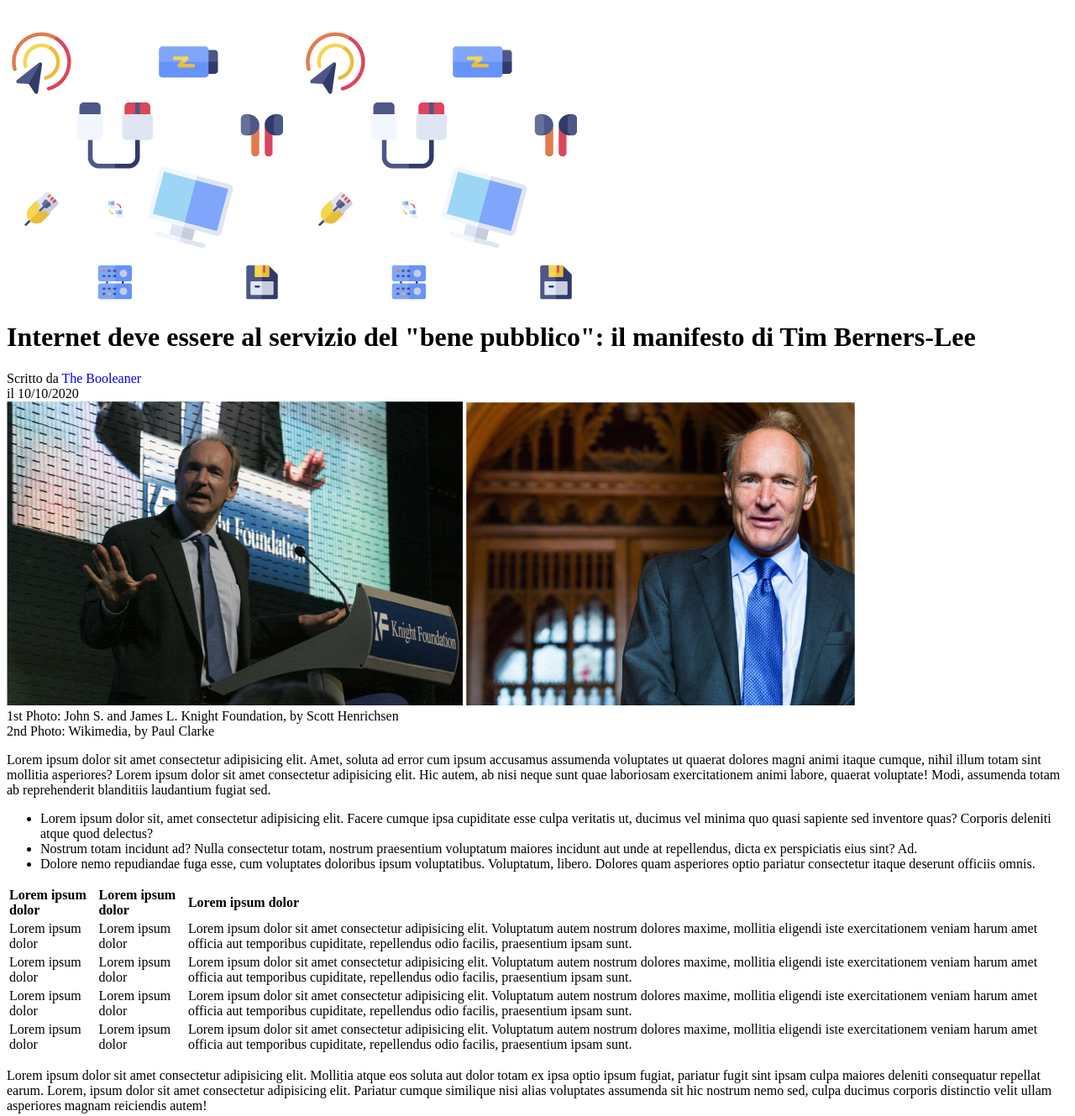
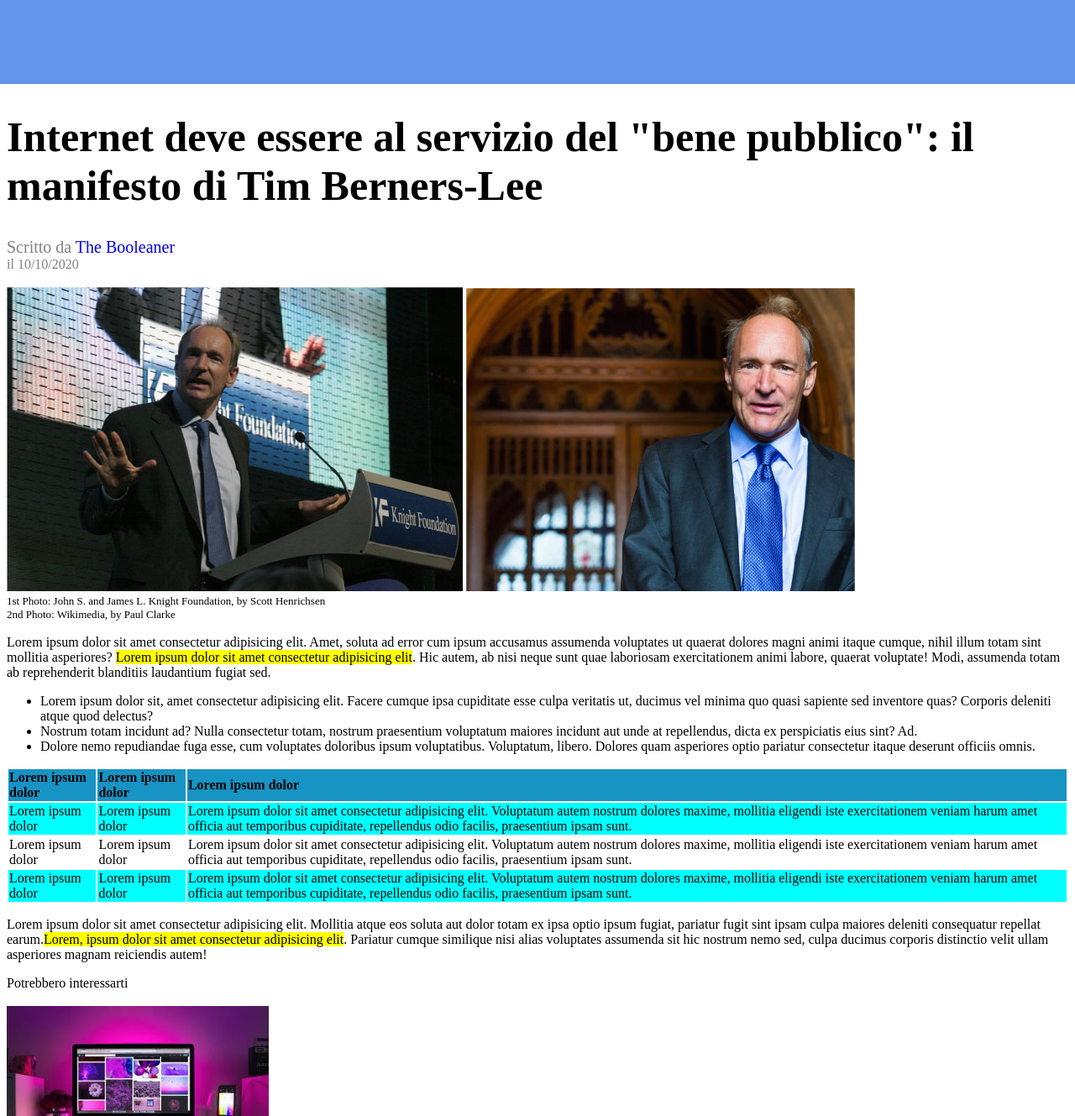
Before and after one commit to Carlo1891/html-css-booleaner, a plain HTML site: page index.html in a window 1280 px wide. Shown: the top 1329 px of the page at 84% size. Drawn offline with Linux system fonts and the light colour scheme.

Commit message:
sviluppo2

```diff
--- a/css/style.css
+++ b/css/style.css
@@ -1,5 +1,48 @@
+body{
+    margin: 0;
+}
 
+.box{
+    box-sizing: solid;
+    background-color: cornflowerblue;
+    width: 100%;
+    height: 100px;
+}
 
-header a{
+h1{
+    font-size: 50px;
+}
+
+section{
+    color: grey;
+}
+
+#first{
+    font-size: 20px;
+}
+
+main, footer{
+    margin: 8px;
+}
+
+#data{
+    background-color: rgb(23, 147, 196);
+    border: 0px;
+}
+
+.highlighted{
+    background-color: aqua;
+    border-spacing: 0;
+}
+
+span{
+    background-color: yellow;
+}
+
+main div{
+    font-size: 13px;
+}
+
+main a{
     text-decoration: none;
 }
--- a/index.html
+++ b/index.html
@@ -11,19 +11,22 @@
 <body>
 
     <header>
-        <img src="./img/pattern.png" alt="">
-        <h1>Internet deve essere al servizio del "bene pubblico": il manifesto di Tim Berners-Lee</h1>
-        Scritto da<a href="https://it.wikipedia.org/wiki/Variabile_booleana"> The Booleaner</a>
-        <div>il 10/10/2020</div>
+        <div class="box"></div>
     </header>
 
     <main>
+        <h1>Internet deve essere al servizio del "bene pubblico": il manifesto di Tim Berners-Lee</h1>
+        <section id="first">Scritto da<a href="https://it.wikipedia.org/wiki/Variabile_booleana"> The Booleaner</a></section>
+        <section>il 10/10/2020</section>
+
+        <br>
+
         <img src="img/tim-1.jpg" alt="">
         <img src="img/tim-2.jpg" alt="">
         <div>1st Photo: John S. and James L. Knight Foundation, by Scott Henrichsen </div>
         <div>2nd Photo: Wikimedia, by Paul Clarke</div>
 
-        <p>Lorem ipsum dolor sit amet consectetur adipisicing elit. Amet, soluta ad error cum ipsum accusamus assumenda voluptates ut quaerat dolores magni animi itaque cumque, nihil illum totam sint mollitia asperiores? Lorem ipsum dolor sit amet consectetur adipisicing elit. Hic autem, ab nisi neque sunt quae laboriosam exercitationem animi labore, quaerat voluptate! Modi, assumenda totam ab reprehenderit blanditiis laudantium fugiat sed.</p>
+        <p>Lorem ipsum dolor sit amet consectetur adipisicing elit. Amet, soluta ad error cum ipsum accusamus assumenda voluptates ut quaerat dolores magni animi itaque cumque, nihil illum totam sint mollitia asperiores? <span>Lorem ipsum dolor sit amet consectetur adipisicing elit</span>. Hic autem, ab nisi neque sunt quae laboriosam exercitationem animi labore, quaerat voluptate! Modi, assumenda totam ab reprehenderit blanditiis laudantium fugiat sed.</p>
 
         <ul>
             <li>Lorem ipsum dolor sit, amet consectetur adipisicing elit. Facere cumque ipsa cupiditate esse culpa veritatis ut, ducimus vel minima quo quasi sapiente sed inventore quas? Corporis deleniti atque quod delectus?</li>
@@ -32,13 +35,13 @@
         </ul>
 
         <table>
-            <tr>
+            <tr id="data">
                 <td><strong>Lorem ipsum dolor</strong></td>
                 <td><strong>Lorem ipsum dolor</strong></td>
                 <td><strong>Lorem ipsum dolor</strong></td>
             </tr>
 
-            <tr>
+            <tr class="highlighted">
                 <td>Lorem ipsum dolor</td>
                 <td>Lorem ipsum dolor</td>
                 <td>Lorem ipsum dolor sit amet consectetur adipisicing elit. Voluptatum autem nostrum dolores maxime, mollitia eligendi iste exercitationem veniam harum amet officia aut temporibus cupiditate, repellendus odio facilis, praesentium ipsam sunt.</td>
@@ -50,24 +53,21 @@
                 <td>Lorem ipsum dolor sit amet consectetur adipisicing elit. Voluptatum autem nostrum dolores maxime, mollitia eligendi iste exercitationem veniam harum amet officia aut temporibus cupiditate, repellendus odio facilis, praesentium ipsam sunt.</td>
             </tr>
 
-            <tr>
-                <td>Lorem ipsum dolor</td>
-                <td>Lorem ipsum dolor</td>
-                <td>Lorem ipsum dolor sit amet consectetur adipisicing elit. Voluptatum autem nostrum dolores maxime, mollitia eligendi iste exercitationem veniam harum amet officia aut temporibus cupiditate, repellendus odio facilis, praesentium ipsam sunt.</td>
-            </tr>
-
-            <tr>
+            <tr class="highlighted">
                 <td>Lorem ipsum dolor</td>
                 <td>Lorem ipsum dolor</td>
                 <td>Lorem ipsum dolor sit amet consectetur adipisicing elit. Voluptatum autem nostrum dolores maxime, mollitia eligendi iste exercitationem veniam harum amet officia aut temporibus cupiditate, repellendus odio facilis, praesentium ipsam sunt.</td>
             </tr>
         </table>
 
-        <p>Lorem ipsum dolor sit amet consectetur adipisicing elit. Mollitia atque eos soluta aut dolor totam ex ipsa optio ipsum fugiat, pariatur fugit sint ipsam culpa maiores deleniti consequatur repellat earum. Lorem, ipsum dolor sit amet consectetur adipisicing elit. Pariatur cumque similique nisi alias voluptates assumenda sit hic nostrum nemo sed, culpa ducimus corporis distinctio velit ullam asperiores magnam reiciendis autem!</p>
+        <p>Lorem ipsum dolor sit amet consectetur adipisicing elit. Mollitia atque eos soluta aut dolor totam ex ipsa optio ipsum fugiat, pariatur fugit sint ipsam culpa maiores deleniti consequatur repellat earum.<span>Lorem, ipsum dolor sit amet consectetur adipisicing elit</span>. Pariatur cumque similique nisi alias voluptates assumenda sit hic nostrum nemo sed, culpa ducimus corporis distinctio velit ullam asperiores magnam reiciendis autem!</p>
     </main>
 
     <footer>
         <div>Potrebbero interessarti</div>
+
+        <br>
+
         <div><img src="./img/monitor.jpg" alt=""></div>
         <div><img src="./img/graph.jpg" alt=""></div>
     </footer>
```
Also changed, not shown: 2 other files.
